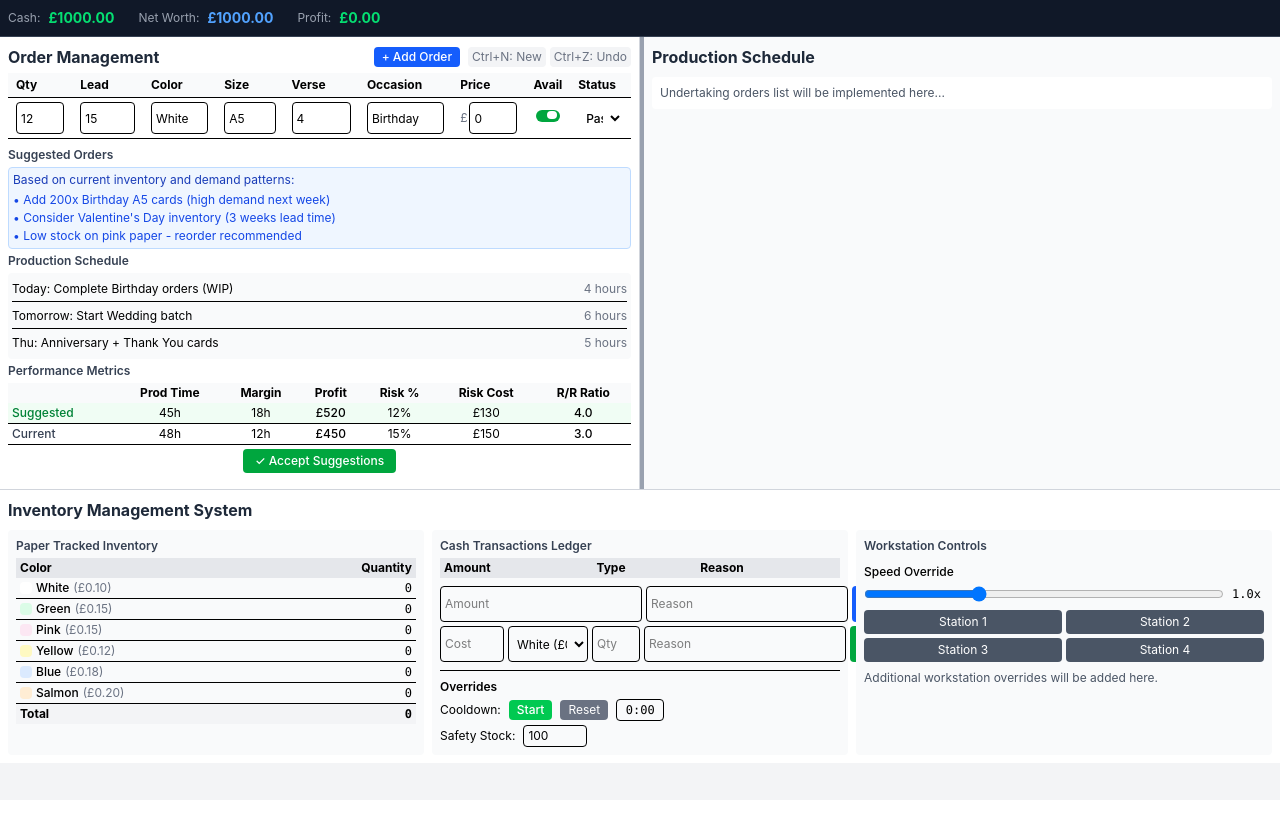
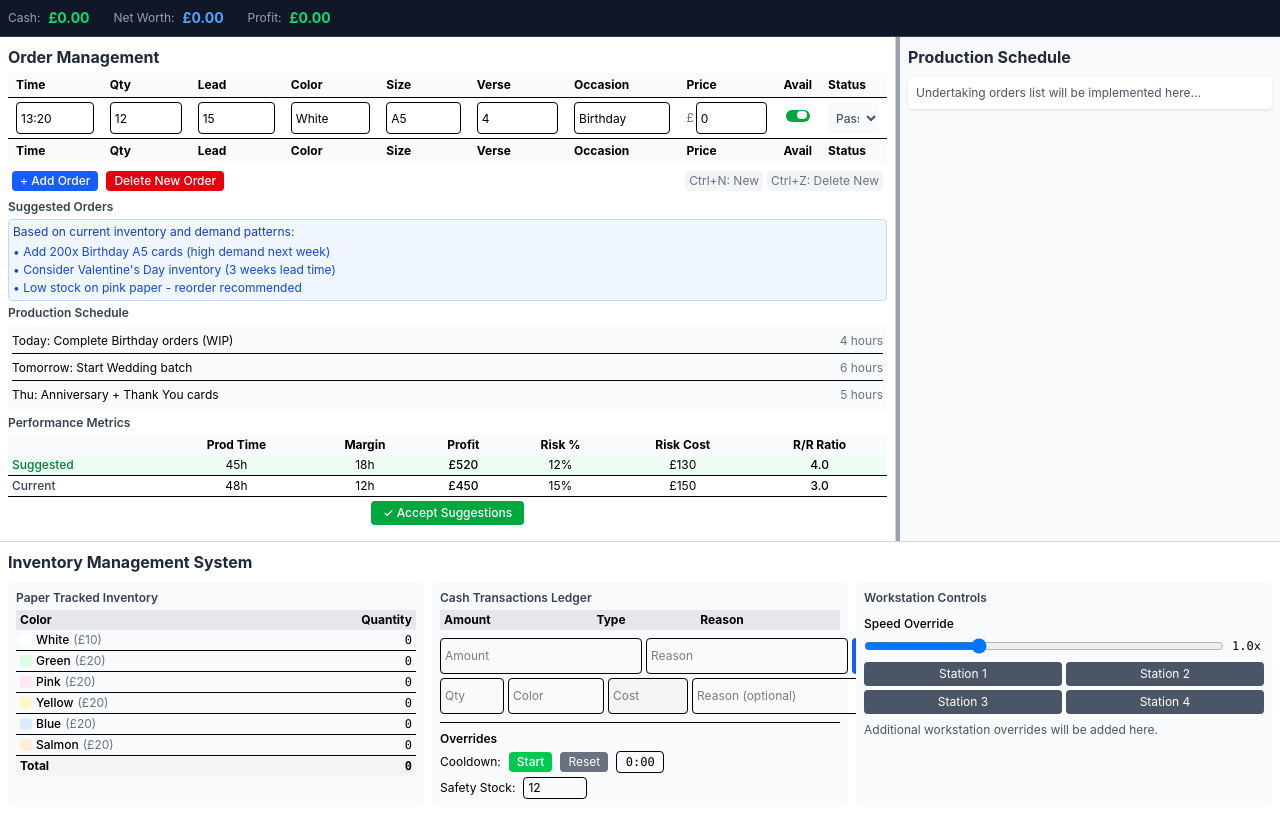
Before and after one commit to leo-hammett/Production-Game, a React (Vite) app: page / in a window 1280 px wide. Built offline with nearby package versions, Linux system fonts and the light colour scheme.

Commit message:
inventory tracking done

```diff
--- a/src/App.tsx
+++ b/src/App.tsx
@@ -9,11 +9,13 @@ type OrderStatus =
   | "WIP"
   | "sent"
   | "approved"
+  | "deleted"
   | "other";
 type PaperColor = "w" | "g" | "p" | "y" | "b" | "s" | string; //other colours must be addable
 
 interface Order {
   id: string;
+  orderTime: number; // timestamp when order was placed
   quantity: number;
   leadTime: number; // -1 means infinite
   paperColor: PaperColor;
@@ -39,7 +41,7 @@ interface Transaction {
   type: "cash" | "paper";
   paperColor?: string;
   paperQuantity?: number;
-  reason: string;
+  reason?: string;  // Optional reason
 }
 
 let OCCASIONS = [
@@ -67,13 +69,14 @@ let OCCASIONS = [
 
 function App() {
   // Resizable panes state
-  const [leftPaneWidth, setLeftPaneWidth] = useState(50); // percentage
+  const [leftPaneWidth, setLeftPaneWidth] = useState(70); // percentage
   const [isDragging, setIsDragging] = useState(false);
   const dividerRef = useRef<HTMLDivElement>(null);
 
   const [orders, setOrders] = useState<Order[]>([
     {
       id: "1",
+      orderTime: Date.now(),
       quantity: 12,
       leadTime: 15,
       paperColor: "w",
@@ -111,8 +114,8 @@ function App() {
     s: 0,
   });
   const [transactions, setTransactions] = useState<Transaction[]>([]);
-  const [cash, setCash] = useState(1000);
-  const [safetyStock, setSafetyStock] = useState(100);
+  const [cash, setCash] = useState(0);  // Game starts with no cash
+  const [safetyStock, setSafetyStock] = useState(12);
   const [buyingCooldown, setBuyingCooldown] = useState(0);
   const [cooldownTimer, setCooldownTimer] = useState<NodeJS.Timeout | null>(
     null,
@@ -140,14 +143,17 @@ function App() {
       });
   };
 
-  // Color definitions with fixed prices per sheet
+  // Fixed markdown for selling price (we lose money on excess stock)
+  const SELL_MARKDOWN = 0.7; // 30% loss when selling excess stock
+
+  // Color definitions with prices in pounds
   const PAPER_COLORS = [
-    { code: "w", name: "White", class: "bg-white", price: 0.10 },
-    { code: "g", name: "Green", class: "bg-green-100", price: 0.15 },
-    { code: "p", name: "Pink", class: "bg-pink-100", price: 0.15 },
-    { code: "y", name: "Yellow", class: "bg-yellow-100", price: 0.12 },
-    { code: "b", name: "Blue", class: "bg-blue-100", price: 0.18 },
-    { code: "s", name: "Salmon", class: "bg-orange-100", price: 0.20 },
+    { code: "w", name: "White", class: "bg-white", price: 10 },
+    { code: "g", name: "Green", class: "bg-green-100", price: 20 },
+    { code: "p", name: "Pink", class: "bg-pink-100", price: 20 },
+    { code: "y", name: "Yellow", class: "bg-yellow-100", price: 20 },
+    { code: "b", name: "Blue", class: "bg-blue-100", price: 20 },
+    { code: "s", name: "Salmon", class: "bg-orange-100", price: 20 },
   ];
 
   // Get color name from code
@@ -165,7 +171,7 @@ function App() {
   // Get color price from code
   const getColorPrice = (code: string) => {
     const color = PAPER_COLORS.find(c => c.code === code);
-    return color?.price || 0.10;
+    return color?.price || 10;
   };
 
   // Color mapping for paper colors
@@ -176,7 +182,10 @@ function App() {
 
   // Get row color based on availability and status
   const getRowColorClass = (order: Order) => {
-    if (!order.available || order.status === "cancelled") {
+    if (order.status === "deleted") {
+      return "opacity-30";
+    }
+    if (!order.available) {
       return "opacity-40";
     }
     if (order.status === "approved" || order.status === "sent") {
@@ -185,15 +194,25 @@ function App() {
     return "";
   };
 
+  // Format order time
+  const formatOrderTime = (timestamp: number) => {
+    const date = new Date(timestamp);
+    return date.toLocaleTimeString('en-GB', {
+      hour: '2-digit',
+      minute: '2-digit'
+    });
+  };
+
   // Status color coding
   const getStatusColor = (status: OrderStatus) => {
     const statusColors: { [key: string]: string } = {
-      cancelled: "text-red-600 bg-red-50",
+      passive: "text-gray-600 bg-gray-50",
       ordered: "text-blue-600 bg-blue-50",
       pending_inventory: "text-yellow-600 bg-yellow-50",
       WIP: "text-purple-600 bg-purple-50",
       sent: "text-green-600 bg-green-50",
       approved: "text-teal-600 bg-teal-50",
+      deleted: "text-red-600 line-through bg-red-50",
       other: "text-gray-600 bg-gray-50",
     };
     return statusColors[status];
@@ -203,6 +222,7 @@ function App() {
   const addOrder = () => {
     const newOrder: Order = {
       id: Date.now().toString(),
+      orderTime: Date.now(),
       quantity: 50,
       leadTime: 7,
       paperColor: "w",
@@ -211,9 +231,28 @@ function App() {
       occasion: "",
       price: 2.0,
       available: true,
-      status: "ordered",
+      status: "passive",
     };
     setOrders([...orders, newOrder]);
+  };
+
+  // Delete most recent passive order
+  const deleteRecentOrder = () => {
+    // Find the most recent (last in array) order with passive status
+    let recentPassiveIndex = -1;
+    for (let i = orders.length - 1; i >= 0; i--) {
+      if (orders[i].status === "passive") {
+        recentPassiveIndex = i;
+        break;
+      }
+    }
+    if (recentPassiveIndex !== -1) {
+      setOrders(
+        orders.map((order, index) =>
+          index === recentPassiveIndex ? { ...order, status: "deleted" as OrderStatus } : order
+        )
+      );
+    }
   };
 
   // Update order
@@ -280,10 +319,14 @@ function App() {
         e.preventDefault();
         addOrder();
       }
-      // Ctrl+Z: Undo
-      if (e.ctrlKey && e.key === "z" && showUndo) {
+      // Ctrl+Z: Delete newest passive order
+      if (e.ctrlKey && e.key === "z") {
         e.preventDefault();
+        if (showUndo) {
           undoLastAction();
+        } else {
+          deleteRecentOrder();
+        }
       }
     };
     window.addEventListener("keydown", handleKeyDown);
@@ -310,7 +353,7 @@ function App() {
     },
   };
 
-  // Calculate financial metrics
+  // Calculate financial metrics - paper valued at cost (what we paid)
   const calculateNetWorth = () => {
     const paperValue = Object.entries(paperInventory).reduce(
       (total, [color, qty]) => {
@@ -322,7 +365,7 @@ function App() {
   };
 
   const calculateProfit = () => {
-    return calculateNetWorth() - 1000; // Starting capital was £1000
+    return calculateNetWorth(); // Game starts with £0
   };
 
   // Add new transaction
@@ -445,23 +488,6 @@ function App() {
               <h2 className="text-base font-bold text-gray-800">
                 Order Management
               </h2>
-              <div className="flex gap-2">
-                <button
-                  onClick={addOrder}
-                  className="px-2 py-0.5 bg-blue-600 text-white rounded hover:bg-blue-700 text-xs font-medium"
-                  title="Add Order (Ctrl+N)"
-                >
-                  + Add Order
-                </button>
-                <div className="text-xs text-gray-500 flex items-center gap-1">
-                  <span className="px-1 py-0.5 bg-gray-100 rounded text-xs">
-                    Ctrl+N: New
-                  </span>
-                  <span className="px-1 py-0.5 bg-gray-100 rounded text-xs">
-                    Ctrl+Z: Undo
-                  </span>
-                </div>
-              </div>
             </div>
 
             {/* Orders Table */}
@@ -469,6 +495,7 @@ function App() {
               <table className="w-full text-xs">
                 <thead className="bg-gray-50 border-b">
                   <tr>
+                    <th className="px-2 py-1 text-left text-xs whitespace-nowrap">Time</th>
                     <th className="px-2 py-1 text-left text-xs whitespace-nowrap">Qty</th>
                     <th className="px-2 py-1 text-left text-xs whitespace-nowrap">Lead</th>
                     <th className="px-2 py-1 text-left text-xs whitespace-nowrap">Color</th>
@@ -486,6 +513,23 @@ function App() {
                       key={order.id}
                       className={`border-b hover:bg-gray-50 ${getRowColorClass(order)}`}
                     >
+                      <td className="px-2 py-1">
+                        <input
+                          type="text"
+                          value={formatOrderTime(order.orderTime)}
+                          onChange={(e) => {
+                            const timeStr = e.target.value;
+                            const [hours, minutes] = timeStr.split(':').map(Number);
+                            if (!isNaN(hours) && !isNaN(minutes)) {
+                              const newDate = new Date(order.orderTime);
+                              newDate.setHours(hours, minutes);
+                              updateOrder(order.id, "orderTime", newDate.getTime());
+                            }
+                          }}
+                          className="w-full px-1 py-1.5 border rounded text-xs h-8"
+                          placeholder="HH:MM"
+                        />
+                      </td>
                       <td className="px-2 py-1">
                         <input
                           type="text"
@@ -569,7 +613,7 @@ function App() {
                                     className={`block w-full text-left px-2 py-1 hover:bg-blue-50 text-xs ${color?.class} flex justify-between items-center`}
                                   >
                                     <span>{colorName}</span>
-                                    <span className="text-gray-500">£{color?.price.toFixed(2)}/sheet</span>
+                                    <span className="text-gray-500">£{color?.price}/sheet</span>
                                   </button>
                                 );
                               })}
@@ -705,13 +749,56 @@ function App() {
                           <option value="WIP">WIP</option>
                           <option value="sent">Sent</option>
                           <option value="approved">Approved</option>
+                          <option value="deleted">Deleted</option>
                           <option value="other">Other</option>
                         </select>
                       </td>
                     </tr>
                   ))}
                 </tbody>
+                <tfoot className="bg-gray-50 border-t">
+                  <tr>
+                    <th className="px-2 py-1 text-left text-xs whitespace-nowrap">Time</th>
+                    <th className="px-2 py-1 text-left text-xs whitespace-nowrap">Qty</th>
+                    <th className="px-2 py-1 text-left text-xs whitespace-nowrap">Lead</th>
+                    <th className="px-2 py-1 text-left text-xs whitespace-nowrap">Color</th>
+                    <th className="px-2 py-1 text-left text-xs whitespace-nowrap">Size</th>
+                    <th className="px-2 py-1 text-left text-xs whitespace-nowrap">Verse</th>
+                    <th className="px-2 py-1 text-left text-xs whitespace-nowrap">Occasion</th>
+                    <th className="px-2 py-1 text-left text-xs whitespace-nowrap">Price</th>
+                    <th className="px-2 py-1 text-center text-xs whitespace-nowrap">Avail</th>
+                    <th className="px-2 py-1 text-left text-xs whitespace-nowrap">Status</th>
+                  </tr>
+                </tfoot>
               </table>
+            </div>
+
+            {/* Action buttons below table */}
+            <div className="flex justify-between items-center mb-2 px-1">
+              <div className="flex gap-2">
+                <button
+                  onClick={addOrder}
+                  className="px-2 py-0.5 bg-blue-600 text-white rounded hover:bg-blue-700 text-xs font-medium"
+                  title="Add Order (Ctrl+N)"
+                >
+                  + Add Order
+                </button>
+                <button
+                  onClick={deleteRecentOrder}
+                  className="px-2 py-0.5 bg-red-600 text-white rounded hover:bg-red-700 text-xs font-medium"
+                  title="Delete newest passive order (Ctrl+Z)"
+                >
+                  Delete New Order
+                </button>
+              </div>
+              <div className="text-xs text-gray-500 flex items-center gap-1">
+                <span className="px-1 py-0.5 bg-gray-100 rounded text-xs">
+                  Ctrl+N: New
+                </span>
+                <span className="px-1 py-0.5 bg-gray-100 rounded text-xs">
+                  Ctrl+Z: Delete New
+                </span>
+              </div>
             </div>
 
             {/* Suggested Orders Section */}
@@ -868,15 +955,17 @@ function App() {
         />
 
         {/* Right Pane - Production Schedule */}
-        <div className="bg-gray-50 p-2 flex-1" style={{ width: `${100 - leftPaneWidth}%` }}>
+        <div className="bg-gray-50 flex-1 relative" style={{ width: `${100 - leftPaneWidth}%` }}>
+          <div className="absolute top-0 left-0 right-0 p-2" style={{ position: 'sticky', top: 0 }}>
             <div className="max-w-2xl mx-auto">
               <h2 className="text-base font-bold text-gray-800 mb-2">
                 Production Schedule
               </h2>
               <div className="space-y-2">
                 {/* TODO: List of Undertaking orders will go here once object type is defined */}
-              <div className="bg-white rounded p-2 text-xs text-gray-600">
+                <div className="bg-white rounded p-2 text-xs text-gray-600 shadow">
                   <p>Undertaking orders list will be implemented here...</p>
+                </div>
               </div>
             </div>
           </div>
@@ -913,7 +1002,7 @@ function App() {
                             {getColorName(color)}
                           </span>
                           <span className="text-gray-500 text-xs">
-                            (£{getColorPrice(color).toFixed(2)})
+                            (£{getColorPrice(color)})
                           </span>
                         </div>
                       </td>
@@ -966,7 +1055,7 @@ function App() {
                               : "Cash"}
                           </td>
                           <td className="px-1 py-0.5 text-xs">
-                            {trans.reason}
+                            {trans.reason || ""}
                           </td>
                         </tr>
                       ))}
@@ -1003,8 +1092,8 @@ function App() {
                         document.getElementById(
                           "cashReason",
                         ) as HTMLInputElement
-                      ).value;
-                      if (amount && reason) {
+                      ).value || "Cash transaction";
+                      if (amount) {
                         addTransaction(amount, reason);
                         (
                           document.getElementById(
@@ -1027,49 +1116,55 @@ function App() {
                 <div className="flex gap-1">
                   <input
                     type="number"
-                    step="0.01"
-                    placeholder="Cost"
+                    placeholder="Qty"
                     className="w-16 px-1 py-0.5 border rounded text-xs"
-                    id="paperCost"
-                  />
-                  <select
-                    className="w-20 px-1 py-0.5 border rounded text-xs"
-                    id="paperColor"
-                  >
-                    {PAPER_COLORS.map(color => (
-                      <option key={color.code} value={color.code}>
-                        {color.name} (£{color.price.toFixed(2)})
-                      </option>
-                    ))}
-                  </select>
-                  <input
-                    type="number"
-                    placeholder="Qty"
-                    className="w-12 px-1 py-0.5 border rounded text-xs"
                     id="paperQty"
+                    onChange={() => {
+                      const qty = parseInt((document.getElementById('paperQty') as HTMLInputElement).value) || 0;
+                      const colorInput = (document.getElementById('paperColorInput') as HTMLInputElement);
+                      const colorName = colorInput?.value;
+                      const color = PAPER_COLORS.find(c => c.name.toLowerCase() === colorName?.toLowerCase());
+                      if (color && qty > 0) {
+                        (document.getElementById('paperCost') as HTMLInputElement).value = (qty * color.price).toFixed(2);
+                      }
+                    }}
                   />
                   <input
                     type="text"
-                    placeholder="Reason"
+                    placeholder="Color"
+                    className="w-24 px-1 py-0.5 border rounded text-xs"
+                    id="paperColorInput"
+                    list="paperColorsList"
+                    onChange={(e) => {
+                      const colorName = e.target.value;
+                      const color = PAPER_COLORS.find(c => c.name.toLowerCase() === colorName.toLowerCase());
+                      const qty = parseInt((document.getElementById('paperQty') as HTMLInputElement).value) || 0;
+                      if (color && qty > 0) {
+                        (document.getElementById('paperCost') as HTMLInputElement).value = (qty * color.price).toFixed(2);
+                      }
+                    }}
+                  />
+                  <datalist id="paperColorsList">
+                    {PAPER_COLORS.map(color => (
+                      <option key={color.code} value={color.name} />
+                    ))}
+                  </datalist>
+                  <input
+                    type="number"
+                    step="0.01"
+                    placeholder="Cost"
+                    className="w-20 px-1 py-0.5 border rounded text-xs bg-gray-100"
+                    id="paperCost"
+                    readOnly
+                  />
+                  <input
+                    type="text"
+                    placeholder="Reason (optional)"
                     className="flex-1 px-1 py-0.5 border rounded text-xs"
                     id="paperReason"
                   />
                   <button
                     onClick={() => {
-                      const cost = -Math.abs(
-                        parseFloat(
-                          (
-                            document.getElementById(
-                              "paperCost",
-                            ) as HTMLInputElement
-                          ).value,
-                        ),
-                      );
-                      const color = (
-                        document.getElementById(
-                          "paperColor",
-                        ) as HTMLSelectElement
-                      ).value;
                       const qty = parseInt(
                         (
                           document.getElementById(
@@ -1077,14 +1172,47 @@ function App() {
                           ) as HTMLInputElement
                         ).value,
                       );
+                      const colorName = (
+                        document.getElementById(
+                          "paperColorInput",
+                        ) as HTMLInputElement
+                      ).value;
+                      const colorMatch = PAPER_COLORS.find(c =>
+                        c.name.toLowerCase() === colorName.toLowerCase()
+                      );
+
+                      if (!colorMatch) {
+                        alert("Please select a valid color");
+                        return;
+                      }
+
+                      if (!qty || qty <= 0) {
+                        alert("Please enter a valid quantity");
+                        return;
+                      }
+
+                      const cost = -Math.abs(qty * colorMatch.price);
                       const reason = (
                         document.getElementById(
                           "paperReason",
                         ) as HTMLInputElement
-                      ).value;
-                      if (cost && qty && reason) {
-                        addTransaction(cost, reason, color, qty);
+                      ).value || `Bought ${qty} sheets of ${colorMatch.name}`;
+
+                      // Allow buying even with negative cash
+                      addTransaction(cost, reason, colorMatch.code, qty);
                       startCooldownTimer();
+
+                      // Clear form
+                      (
+                        document.getElementById(
+                          "paperQty",
+                        ) as HTMLInputElement
+                      ).value = "";
+                      (
+                        document.getElementById(
+                          "paperColorInput",
+                        ) as HTMLInputElement
+                      ).value = "";
                       (
                         document.getElementById(
                           "paperCost",
@@ -1092,15 +1220,9 @@ function App() {
                       ).value = "";
                       (
                         document.getElementById(
-                            "paperQty",
-                          ) as HTMLInputElement
-                        ).value = "";
-                        (
-                          document.getElementById(
                           "paperReason",
                         ) as HTMLInputElement
                       ).value = "";
-                      }
                     }}
                     className="px-2 py-0.5 bg-green-600 text-white rounded text-xs"
                   >
```
Also changed, not shown: src/utils/orderCalculations.ts (+14 -8 lines). Lines whose indentation alone changed are shown as unchanged.
